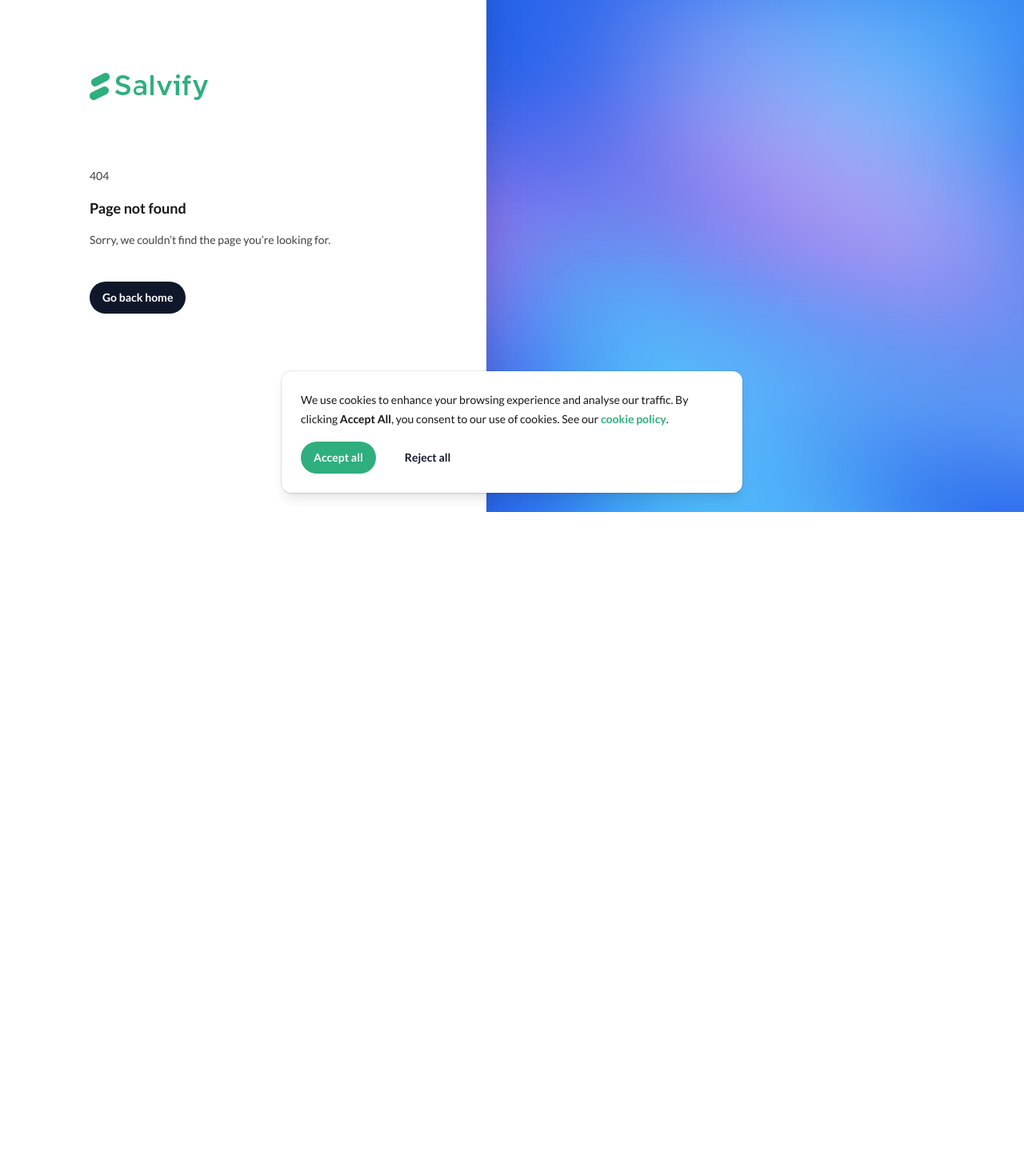
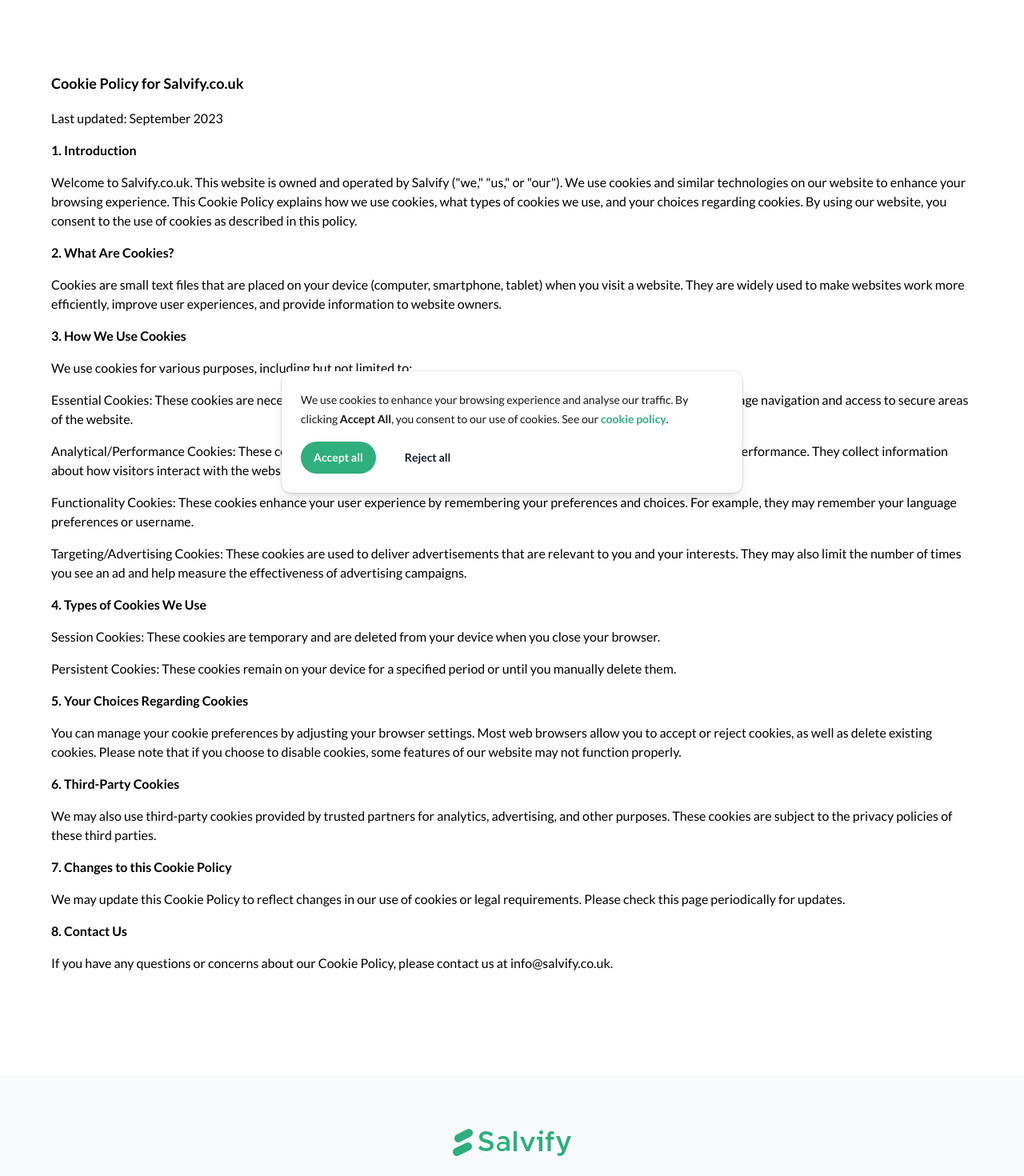
Before and after one commit to guybrown78/salvify-web, a Next.js app: page /info/cookies in a window 1280 px wide. Before the commit this address had no page. Shown: the part 160-1630 px from the top of the page at 80% size. Before the commit the page ends 800 px from the top, so only its background shows below. Built offline with nearby package versions, Linux system fonts and the light colour scheme.

Commit message:
cookie policy

```diff
--- /dev/null
+++ b/src/app/info/cookies/page.jsx
@@ -0,0 +1,59 @@
+
+import { Container } from '@/components/Container'
+import { Footer } from '@/components/Footer'
+import { Header } from '@/components/Header'
+
+
+export default function Home() {
+  return (
+    <>
+      <Header />
+      <main>
+				<section
+					id="cookies"
+					aria-label="Cookie Policy"
+					className="py-20 sm:py-32"
+				>
+					<Container>
+						<div className="mx-auto max-w-7xl px-6 lg:px-8">
+							<div className="mx-auto max-w-2xl lg:mx-0 lg:max-w-none space-y-4">
+								<h2 className='text-lg font-bold'>Cookie Policy for Salvify.co.uk</h2>
+								<p>Last updated: September 2023</p>
+
+								<h3 className='font-semibold'>1. Introduction</h3>
+								<p>Welcome to Salvify.co.uk. This website is owned and operated by Salvify (&quot;we,&quot; &quot;us,&quot; or &quot;our&quot;). We use cookies and similar technologies on our website to enhance your browsing experience. This Cookie Policy explains how we use cookies, what types of cookies we use, and your choices regarding cookies. By using our website, you consent to the use of cookies as described in this policy.</p>
+
+								<h3 className='font-semibold'>2. What Are Cookies?</h3>
+								<p>Cookies are small text files that are placed on your device (computer, smartphone, tablet) when you visit a website. They are widely used to make websites work more efficiently, improve user experiences, and provide information to website owners.</p>
+								<h3 className='font-semibold'>3. How We Use Cookies</h3>
+								<p>We use cookies for various purposes, including but not limited to:</p>
+								<p>Essential Cookies: These cookies are necessary for the website to function properly. They enable core functionality such as page navigation and access to secure areas of the website.</p>
+								<p>Analytical/Performance Cookies: These cookies help us understand how visitors use our website, allowing us to improve its performance. They collect information about how visitors interact with the website, such as which pages are visited most frequently.</p>
+								<p>Functionality Cookies: These cookies enhance your user experience by remembering your preferences and choices. For example, they may remember your language preferences or username.</p>
+								<p>Targeting/Advertising Cookies: These cookies are used to deliver advertisements that are relevant to you and your interests. They may also limit the number of times you see an ad and help measure the effectiveness of advertising campaigns.</p>
+
+
+								<h3 className='font-semibold'>4. Types of Cookies We Use</h3>
+								<p>Session Cookies: These cookies are temporary and are deleted from your device when you close your browser.</p>
+								<p>Persistent Cookies: These cookies remain on your device for a specified period or until you manually delete them.</p>
+
+								<h3 className='font-semibold'>5. Your Choices Regarding Cookies</h3>
+								<p>You can manage your cookie preferences by adjusting your browser settings. Most web browsers allow you to accept or reject cookies, as well as delete existing cookies. Please note that if you choose to disable cookies, some features of our website may not function properly.</p>
+
+								<h3 className='font-semibold'>6. Third-Party Cookies</h3>
+								<p>We may also use third-party cookies provided by trusted partners for analytics, advertising, and other purposes. These cookies are subject to the privacy policies of these third parties.</p>
+
+								<h3 className='font-semibold'>7. Changes to this Cookie Policy</h3>
+								<p>We may update this Cookie Policy to reflect changes in our use of cookies or legal requirements. Please check this page periodically for updates.</p>
+
+								<h3 className='font-semibold'>8. Contact Us</h3>
+								<p>If you have any questions or concerns about our Cookie Policy, please contact us at info@salvify.co.uk.</p>
+							</div>
+						</div>
+					</Container>
+				</section>
+      </main>
+      <Footer />
+    </>
+  )
+}
--- a/src/components/Benefits.jsx
+++ b/src/components/Benefits.jsx
@@ -10,8 +10,8 @@
       className="bg-salvify-secondary py-20 sm:py-32"
     >
       <Container>
-
-      <div className="mx-auto max-w-5xl lg:mx-0">
+			<div className="mx-auto max-w-7xl px-6 lg:px-8">
+      <div className="mx-auto max-w-2xl lg:mx-0 lg:max-w-none">
         <h2 className="text-3xl font-bold tracking-tight text-slate-300 sm:text-4xl">Discover the benefits of Salvify</h2>
         <p className="mt-6 text-lg leading-8 text-slate-400">Salvify is more than just a medical inventory management solution, it is a transformative tool that revolutionises how healthcare providers operate. Our platform offers a multitude of advantages that enhance efficiency, compliance, and sustainability in the healthcare industry. Here are the top compelling benefits that make Salvify the go-to choice for healthcare inventory management:</p>
       </div>
@@ -42,22 +42,7 @@
         </div>
       </dl>
 
-
-
-
-        {/* <div className="md:text-center">
-          <h2 className="font-display text-3xl tracking-tight text-white sm:text-4xl">
-            <span className="relative whitespace-nowrap">
-              <span className="relative">The benefits of Salvify</span>
-            </span>{' '}
-          </h2>
-          <p className="mt-4 text-lg text-slate-400">
-            It doesn’t matter what size your business is, our software will elevate your medical inventory system.
-          </p>
-        </div>
-        <div className="-mx-4 mt-16 grid max-w-2xl grid-cols-1 gap-y-10 sm:mx-auto lg:-mx-8 lg:max-w-none lg:grid-cols-3 xl:mx-0 xl:gap-x-8">
-
-        </div> */}
+				</div>
       </Container>
     </section>
   )
```
Also changed, not shown: src/components/CookieBanner.jsx (+0 -16 lines).
